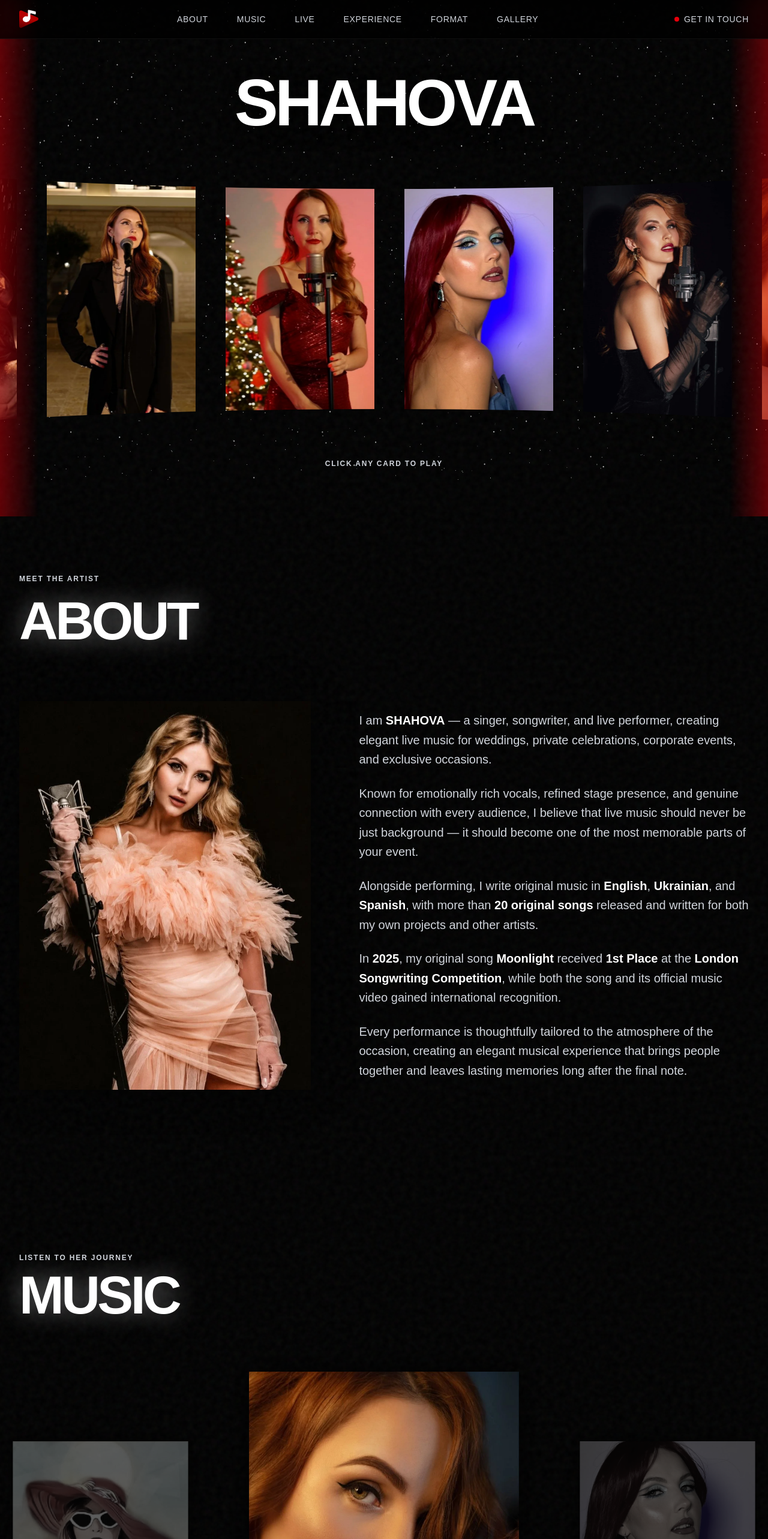
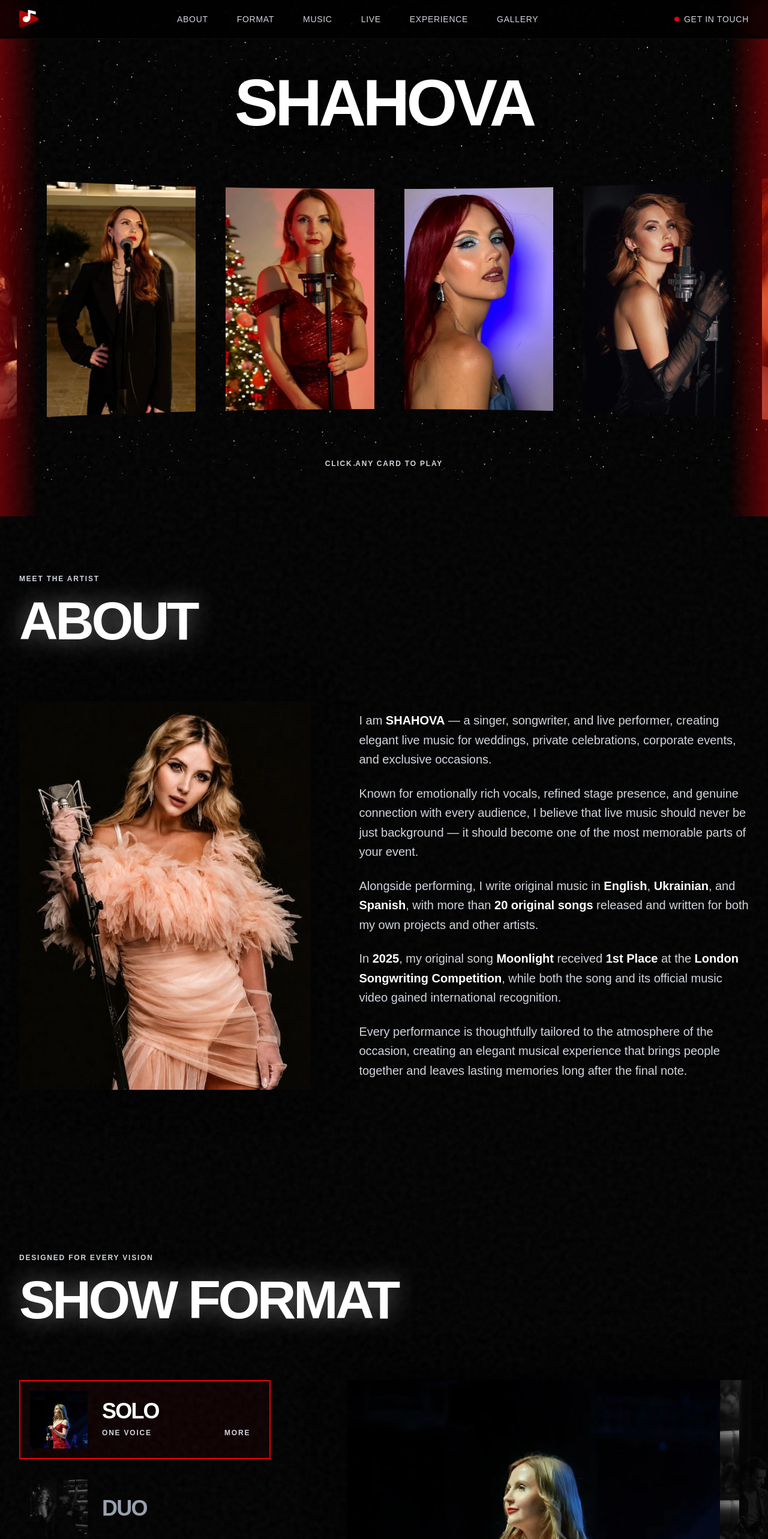
Before and after one commit to shahovatania-singer/shahova-web, a Next.js app: page / in a window 1280 px wide. Shown: the top 2566 px of the page at 60% size. Built offline with nearby package versions, Linux system fonts and the light colour scheme.

Commit message:
move: Format sec

```diff
--- a/src/app/page.tsx
+++ b/src/app/page.tsx
@@ -31,6 +31,9 @@ export default function Home() {
         {/* About Section */}
         <About />
 
+        {/* Format Section */}
+        <Format />
+
         {/* Music Section */}
         <Music />
 
@@ -39,9 +42,6 @@ export default function Home() {
 
         {/* Experience Section */}
         <Experience />
-
-        {/* Format Section */}
-        <Format />
 
         {/* Gallery Section */}
         <Gallery />
--- a/src/components/Header.tsx
+++ b/src/components/Header.tsx
@@ -33,10 +33,10 @@ export default function Header() {
 
   const navLinks = [
     { id: "about", label: "ABOUT" },
+    { id: "format", label: "FORMAT" },
     { id: "music", label: "MUSIC" },
     { id: "live", label: "LIVE" },
     { id: "experience", label: "EXPERIENCE" },
-    { id: "format", label: "FORMAT" },
     { id: "gallery", label: "GALLERY" },
   ];
 
```
Also changed, not shown: 1 other file (tests, documents, lock files or other folders).
